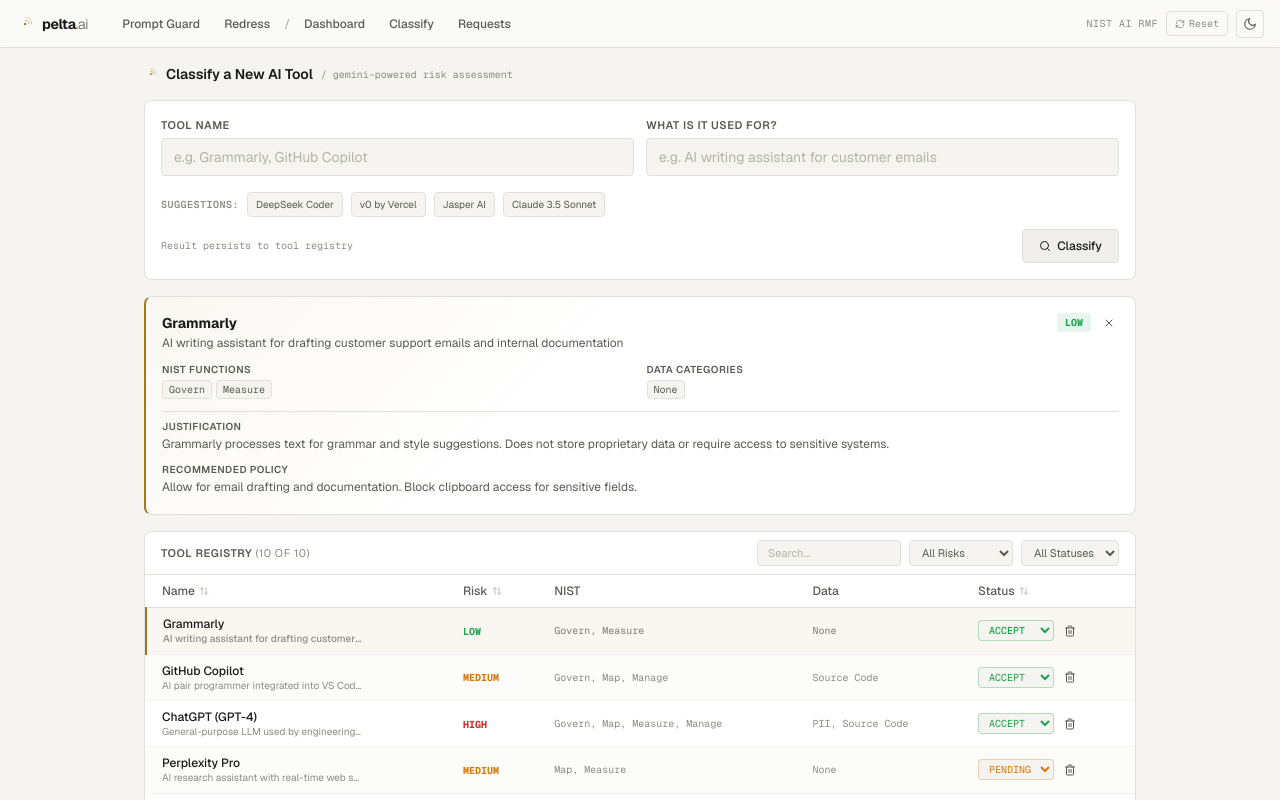
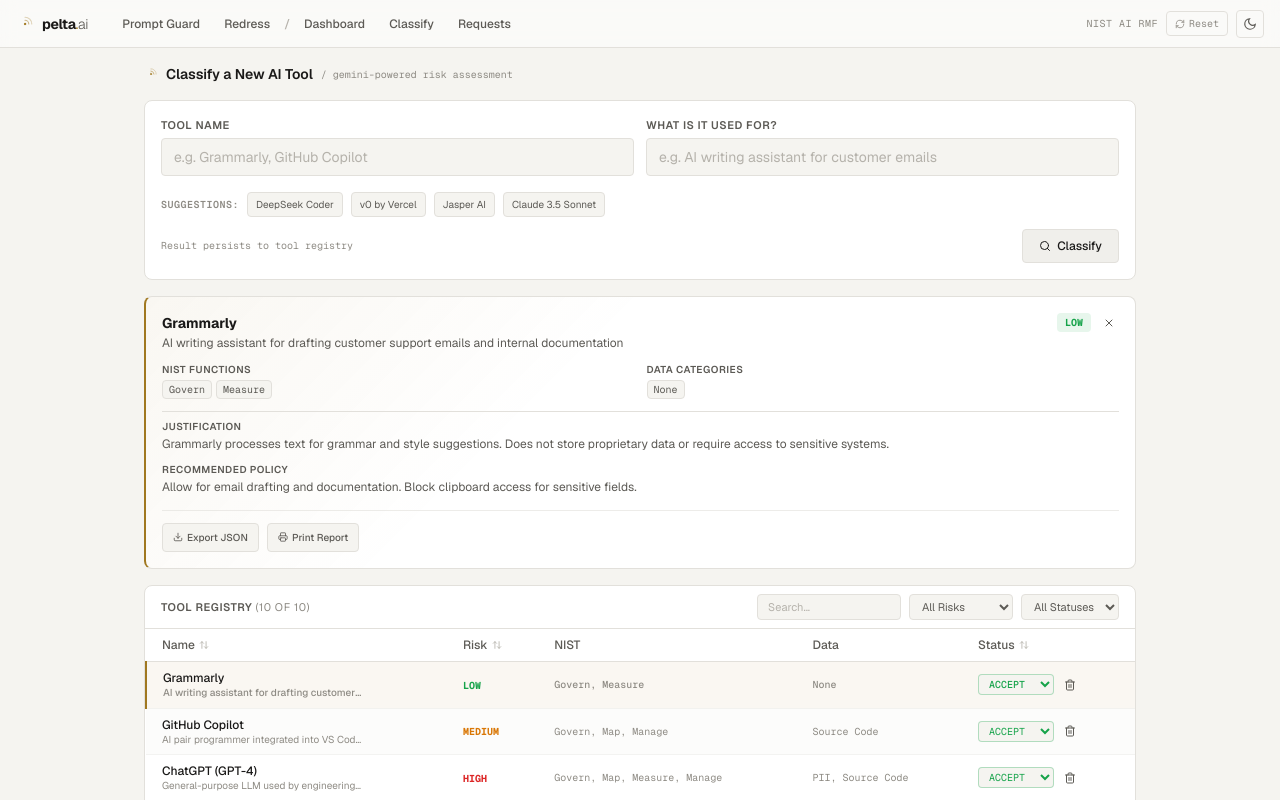
Before and after one commit to tanchinqian/pelta.ai, a Next.js app: page /admin/tools/new in a window 1280 px wide. Both pictures are taken after a click on the element 640 px from the left and 395 px from the top of the page. Shown: the top 800 px of the page. Built offline with nearby package versions, Linux system fonts and the light colour scheme.

Commit message:
Add export risk assessment (JSON / Print Report)

```diff
--- a/app/admin/tools/new/page.tsx
+++ b/app/admin/tools/new/page.tsx
@@ -1,7 +1,7 @@
 'use client';
 
 import { useState, useEffect } from 'react';
-import { Lightbulb, Search, ArrowUpDown, ArrowUp, ArrowDown, X, Trash2 } from 'lucide-react';
+import { Lightbulb, Search, ArrowUpDown, ArrowUp, ArrowDown, X, Trash2, Download, Printer } from 'lucide-react';
 import RadarIcon from '@/components/RadarIcon';
 
 interface ToolRecord {
@@ -105,6 +105,164 @@
       console.error(err);
       fetchTools();
     }
+  };
+
+  const exportToJson = (record: ToolRecord) => {
+    const dataStr = "data:text/json;charset=utf-8," + encodeURIComponent(JSON.stringify(record, null, 2));
+    const downloadAnchor = document.createElement('a');
+    downloadAnchor.setAttribute("href", dataStr);
+    downloadAnchor.setAttribute("download", `${record.name.toLowerCase().replace(/\s+/g, '_')}_risk_assessment.json`);
+    document.body.appendChild(downloadAnchor);
+    downloadAnchor.click();
+    downloadAnchor.remove();
+  };
+
+  const handlePrintReport = (record: ToolRecord) => {
+    const printWindow = window.open('', '_blank');
+    if (!printWindow) return;
+
+    printWindow.document.write(`
+      <html>
+        <head>
+          <title>${record.name} - AI Risk Assessment Report</title>
+          <style>
+            body {
+              font-family: -apple-system, BlinkMacSystemFont, "Segoe UI", Roboto, "Helvetica Neue", Arial, sans-serif;
+              color: #1a1918;
+              padding: 40px;
+              max-width: 800px;
+              margin: 0 auto;
+              line-height: 1.6;
+            }
+            .header {
+              border-bottom: 2px solid #a07820;
+              padding-bottom: 20px;
+              margin-bottom: 30px;
+              display: flex;
+              justify-content: space-between;
+              align-items: flex-start;
+            }
+            .title {
+              margin: 0;
+              font-size: 28px;
+              font-weight: 800;
+              color: #1a1918;
+            }
+            .tagline {
+              font-size: 14px;
+              color: #5c5a55;
+              margin-top: 5px;
+            }
+            .badge {
+              font-family: monospace;
+              text-transform: uppercase;
+              font-size: 12px;
+              font-weight: bold;
+              padding: 6px 12px;
+              border-radius: 4px;
+              background: #f0efeb;
+            }
+            .risk-High { color: #dc2626; background: rgba(220,38,38,0.1); }
+            .risk-Medium { color: #d97706; background: rgba(217,119,6,0.1); }
+            .risk-Low { color: #16a34a; background: rgba(22,163,74,0.1); }
+
+            .section {
+              margin-bottom: 25px;
+            }
+            .section-title {
+              font-size: 12px;
+              font-weight: 700;
+              text-transform: uppercase;
+              letter-spacing: 0.05em;
+              color: #5c5a55;
+              margin-bottom: 8px;
+              border-bottom: 1px solid #e2e0db;
+              padding-bottom: 4px;
+            }
+            .pill {
+              display: inline-block;
+              font-family: monospace;
+              font-size: 11px;
+              padding: 3px 8px;
+              background: #f0efeb;
+              border: 1px solid #e2e0db;
+              border-radius: 3px;
+              margin-right: 6px;
+              margin-bottom: 6px;
+              color: #5c5a55;
+            }
+            .meta-grid {
+              display: grid;
+              grid-template-cols: 1fr 1fr;
+              gap: 20px;
+              margin-bottom: 30px;
+            }
+            .footer {
+              margin-top: 50px;
+              border-top: 1px solid #e2e0db;
+              padding-top: 15px;
+              font-size: 10px;
+              color: #8e8b84;
+              display: flex;
+              justify-content: space-between;
+            }
+            @media print {
+              body { padding: 0; }
+              button { display: none; }
+            }
+          </style>
+        </head>
+        <body>
+          <div class="header">
+            <div>
+              <h1 class="title">${record.name}</h1>
+              <div class="tagline">${record.description}</div>
+            </div>
+            <span class="badge risk-${record.riskTier}">${record.riskTier} Risk</span>
+          </div>
+
+          <div class="meta-grid">
+            <div class="section">
+              <div class="section-title">NIST AI RMF Functions</div>
+              <div>
+                ${record.nistFunctions.map(f => `<span class="pill">${f}</span>`).join('')}
+              </div>
+            </div>
+            <div class="section">
+              <div class="section-title">Data Categories Scope</div>
+              <div>
+                ${record.dataCategories.map(c => `<span class="pill">${c}</span>`).join('')}
+              </div>
+            </div>
+          </div>
+
+          <div class="section">
+            <div class="section-title">Governance Justification</div>
+            <p>${record.justification}</p>
+          </div>
+
+          <div class="section">
+            <div class="section-title">Recommended Access Policy</div>
+            <p>${record.recommendedPolicy}</p>
+          </div>
+
+          <div class="footer">
+            <span>Generated by pelta.ai Compliance Portal</span>
+            <span>Assessment Date: ${new Date(record.createdAt).toLocaleDateString()}</span>
+          </div>
+
+          <script>
+            window.onload = function() {
+              window.print();
+              window.onafterprint = function() {
+                window.close();
+              };
+            };
+          </script>
+        </body>
+      </html>
+    `);
+    printWindow.document.close();
   };
 
   const toggleSort = (key: SortKey) => {
@@ -358,6 +516,25 @@
               <p className="text-text-secondary leading-relaxed">{result.recommendedPolicy}</p>
             </div>
           </div>
+
+          <div className="flex items-center gap-2 pt-3 border-t border-border/60">
+            <button
+              type="button"
+              onClick={() => exportToJson(result)}
+              className="flex items-center gap-1 text-[10px] font-medium text-text-secondary hover:text-text-primary bg-background border border-border rounded px-2.5 py-1.5 transition-colors cursor-pointer"
+            >
+              <Download size={10} />
+              Export JSON
+            </button>
+            <button
+              type="button"
+              onClick={() => handlePrintReport(result)}
+              className="flex items-center gap-1 text-[10px] font-medium text-text-secondary hover:text-text-primary bg-background border border-border rounded px-2.5 py-1.5 transition-colors cursor-pointer"
+            >
+              <Printer size={10} />
+              Print Report
+            </button>
+          </div>
         </div>
       )}
 
```
